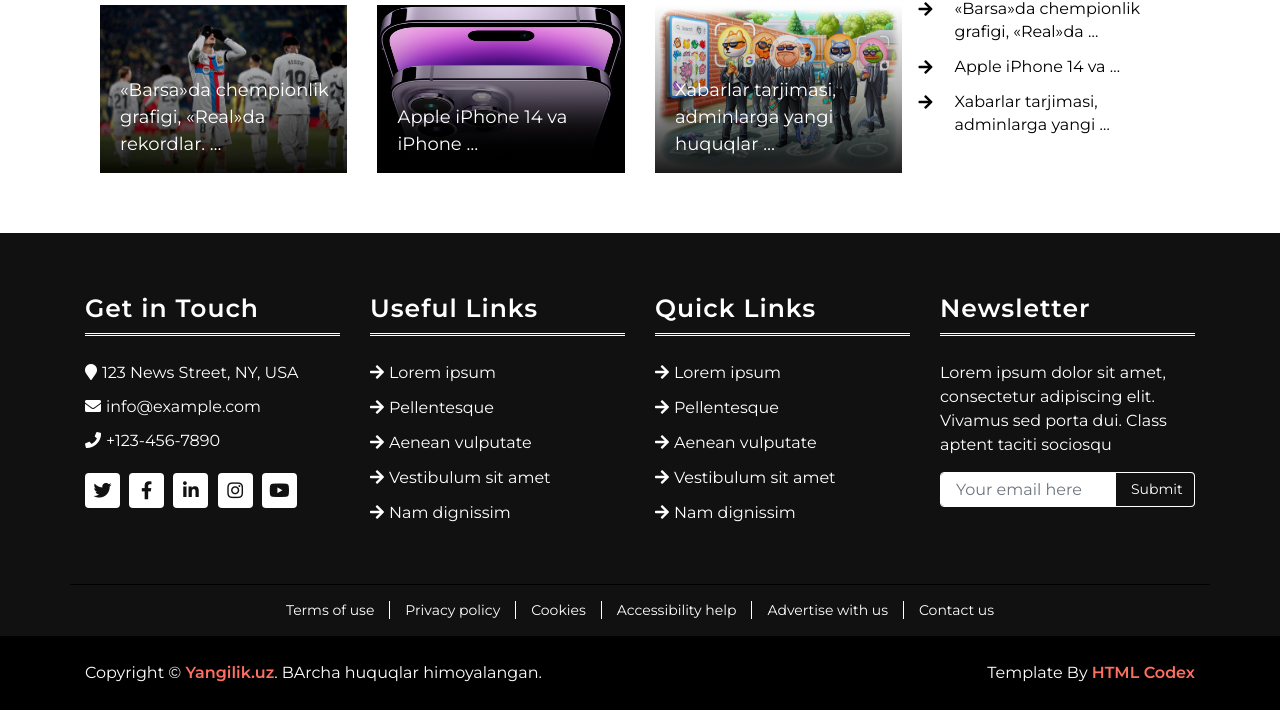
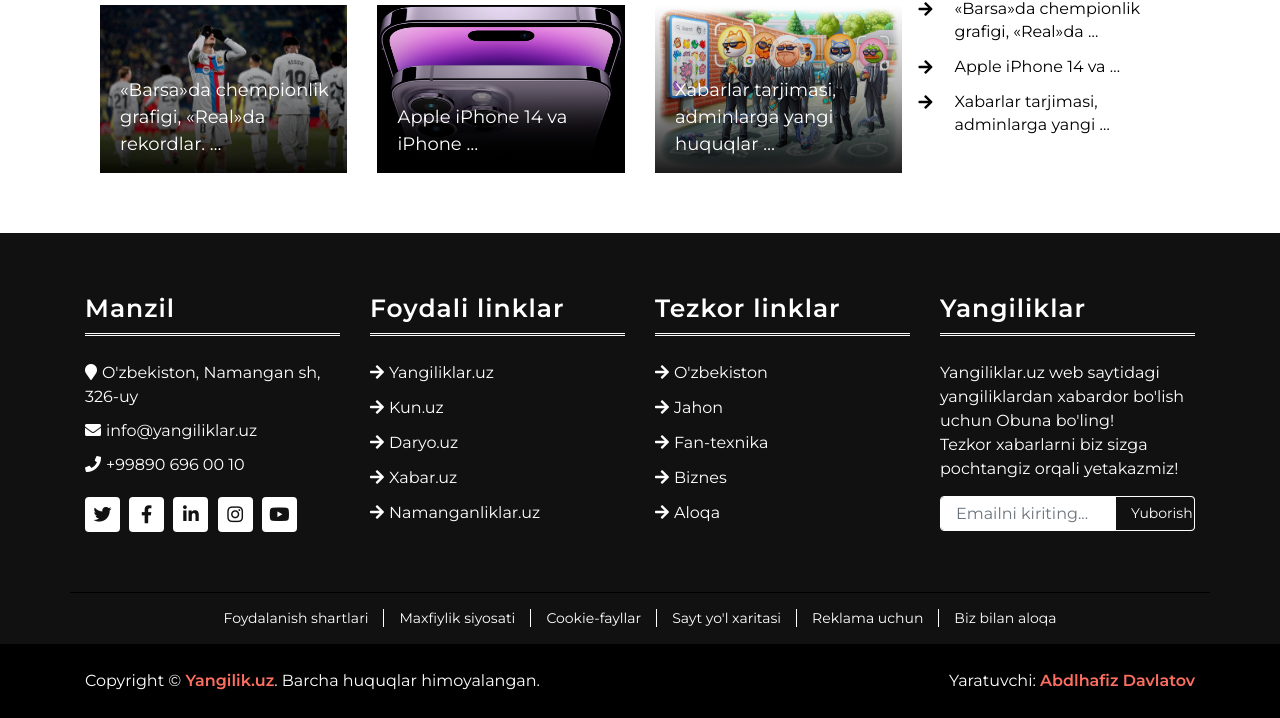
Before and after one commit to auzcoder/Projects-django, a Django app: page / in a window 1280 px wide. Shown: the part 2096-2814 px from the top of the page. Run offline with Django 4.2, Linux system fonts and the light colour scheme; data comes from the database, SQL or seed files in the repository; some libraries are stand-ins or nearby versions.

Commit message:
home
home

```diff
--- a/templates/base.html
+++ b/templates/base.html
@@ -34,15 +34,15 @@
             <div class="row">
                 <div class="col-md-6">
                     <div class="tb-contact">
-                        <p><i class="fas fa-envelope"></i>info@mail.com</p>
-                        <p><i class="fas fa-phone-alt"></i>+012 345 6789</p>
+                        <p><i class="fas fa-envelope"></i>info@yangiliklar.uz</p>
+                        <p><i class="fas fa-phone-alt"></i>+99890 696 00 10</p>
                     </div>
                 </div>
                 <div class="col-md-6">
                     <div class="tb-menu">
-                        <a href="">About</a>
-                        <a href="">Privacy</a>
-                        <a href="">Terms</a>
+                        <a href="">Haqida</a>
+                        <a href="">Maxfiylik</a>
+                        <a href="">Shartlar</a>
                         <a href="{% url 'contact' %}">Bog'lanish</a>
                     </div>
                 </div>
@@ -148,11 +148,11 @@
             <div class="row">
                 <div class="col-lg-3 col-md-6">
                     <div class="footer-widget">
-                        <h3 class="title">Get in Touch</h3>
+                        <h3 class="title">Manzil</h3>
                         <div class="contact-info">
-                            <p><i class="fa fa-map-marker"></i>123 News Street, NY, USA</p>
-                            <p><i class="fa fa-envelope"></i>info@example.com</p>
-                            <p><i class="fa fa-phone"></i>+123-456-7890</p>
+                            <p><i class="fa fa-map-marker"></i>O'zbekiston, Namangan sh, 326-uy</p>
+                            <p><i class="fa fa-envelope"></i>info@yangiliklar.uz</p>
+                            <p><i class="fa fa-phone"></i>+99890 696 00 10</p>
                             <div class="social">
                                 <a href=""><i class="fab fa-twitter"></i></a>
                                 <a href=""><i class="fab fa-facebook-f"></i></a>
@@ -166,40 +166,41 @@
 
                 <div class="col-lg-3 col-md-6">
                     <div class="footer-widget">
-                        <h3 class="title">Useful Links</h3>
+                        <h3 class="title">Foydali linklar</h3>
                         <ul>
-                            <li><a href="#">Lorem ipsum</a></li>
-                            <li><a href="#">Pellentesque</a></li>
-                            <li><a href="#">Aenean vulputate</a></li>
-                            <li><a href="#">Vestibulum sit amet</a></li>
-                            <li><a href="#">Nam dignissim</a></li>
+                            <li><a href="#">Yangiliklar.uz</a></li>
+                            <li><a href="#">Kun.uz</a></li>
+                            <li><a href="#">Daryo.uz</a></li>
+                            <li><a href="#">Xabar.uz</a></li>
+                            <li><a href="#">Namanganliklar.uz</a></li>
                         </ul>
                     </div>
                 </div>
 
                 <div class="col-lg-3 col-md-6">
                     <div class="footer-widget">
-                        <h3 class="title">Quick Links</h3>
+                        <h3 class="title">Tezkor linklar</h3>
                         <ul>
-                            <li><a href="#">Lorem ipsum</a></li>
-                            <li><a href="#">Pellentesque</a></li>
-                            <li><a href="#">Aenean vulputate</a></li>
-                            <li><a href="#">Vestibulum sit amet</a></li>
-                            <li><a href="#">Nam dignissim</a></li>
+                            <li><a href="#">O'zbekiston</a></li>
+                            <li><a href="#">Jahon</a></li>
+                            <li><a href="#">Fan-texnika</a></li>
+                            <li><a href="#">Biznes</a></li>
+                            <li><a href="#">Aloqa</a></li>
                         </ul>
                     </div>
                 </div>
 
                 <div class="col-lg-3 col-md-6">
                     <div class="footer-widget">
-                        <h3 class="title">Newsletter</h3>
+                        <h3 class="title">Yangiliklar</h3>
                         <div class="newsletter">
                             <p>
-                                Lorem ipsum dolor sit amet, consectetur adipiscing elit. Vivamus sed porta dui. Class aptent taciti sociosqu
+                                Yangiliklar.uz web saytidagi yangiliklardan xabardor bo'lish uchun Obuna bo'ling! <br>
+                                Tezkor xabarlarni biz sizga pochtangiz orqali yetakazmiz!
                             </p>
                             <form>
-                                <input class="form-control" type="email" placeholder="Your email here">
-                                <button class="btn">Submit</button>
+                                <input class="form-control" type="email" placeholder="Emailni kiriting...">
+                                <button class="btn" type="submit">Yuborish</button>
                             </form>
                         </div>
                     </div>
@@ -213,12 +214,12 @@
     <div class="footer-menu">
         <div class="container">
             <div class="f-menu">
-                <a href="">Terms of use</a>
-                <a href="">Privacy policy</a>
-                <a href="">Cookies</a>
-                <a href="">Accessibility help</a>
-                <a href="">Advertise with us</a>
-                <a href="">Contact us</a>
+                <a href="">Foydalanish shartlari</a>
+                <a href="">Maxfiylik siyosati</a>
+                <a href="">Cookie-fayllar</a>
+                <a href="">Sayt yo'l xaritasi</a>
+                <a href="">Reklama uchun</a>
+                <a href="">Biz bilan aloqa</a>
             </div>
         </div>
     </div>
@@ -229,11 +230,11 @@
         <div class="container">
             <div class="row">
                 <div class="col-md-6 copyright">
-                    <p>Copyright &copy; <a href="https://t.me/auzcoder">Yangilik.uz</a>. BArcha huquqlar himoyalangan.</p>
+                    <p>Copyright &copy; <a href="https://t.me/auzcoder">Yangilik.uz</a>. Barcha huquqlar himoyalangan.</p>
                 </div>
 
                 <div class="col-md-6 template-by">
-                    <p>Template By <a href="https://htmlcodex.com">HTML Codex</a></p>
+                    <p>Yaratuvchi: <a href="https://t.me/auzcoder">Abdlhafiz Davlatov</a></p>
                 </div>
             </div>
         </div>
```
